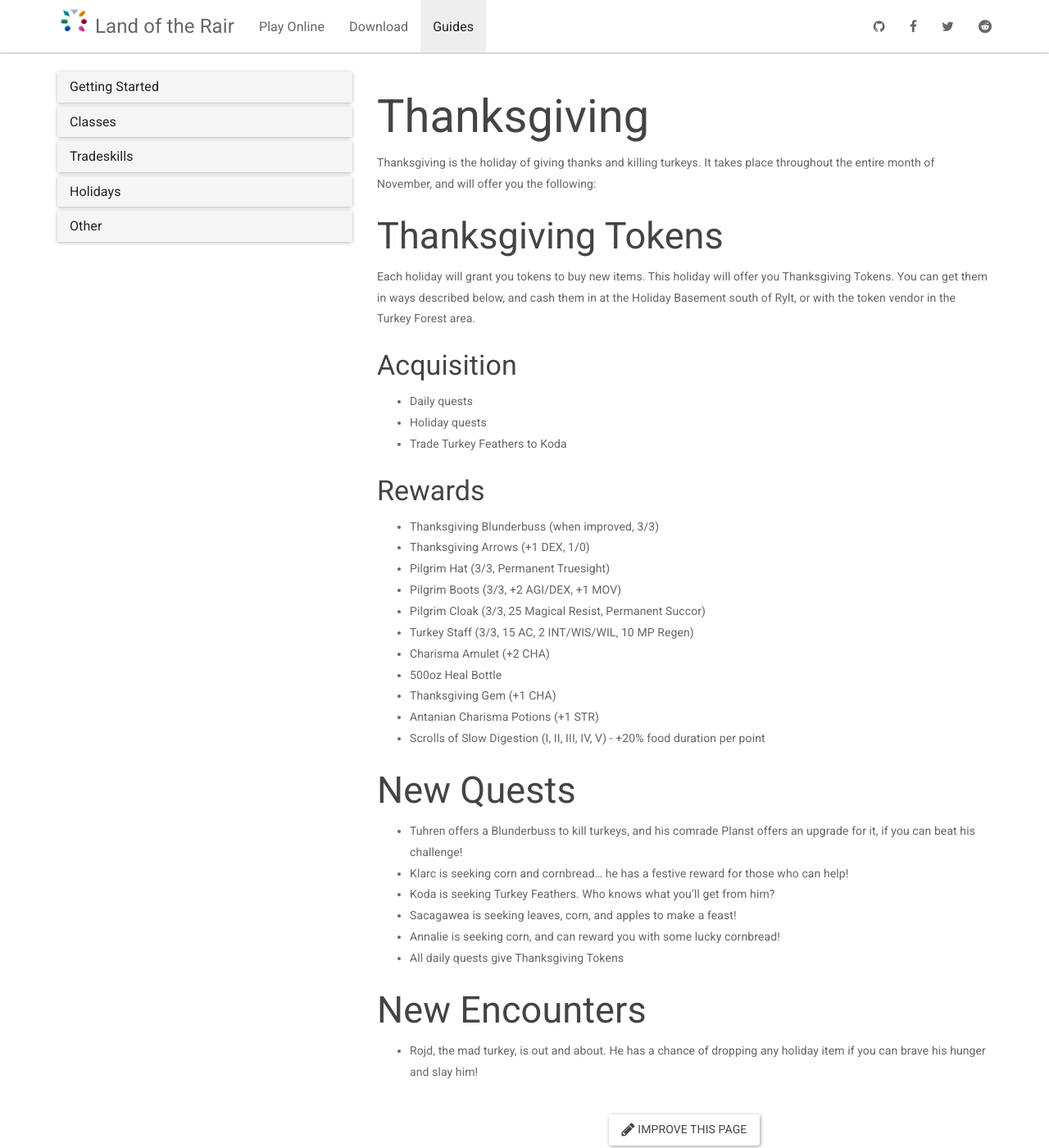
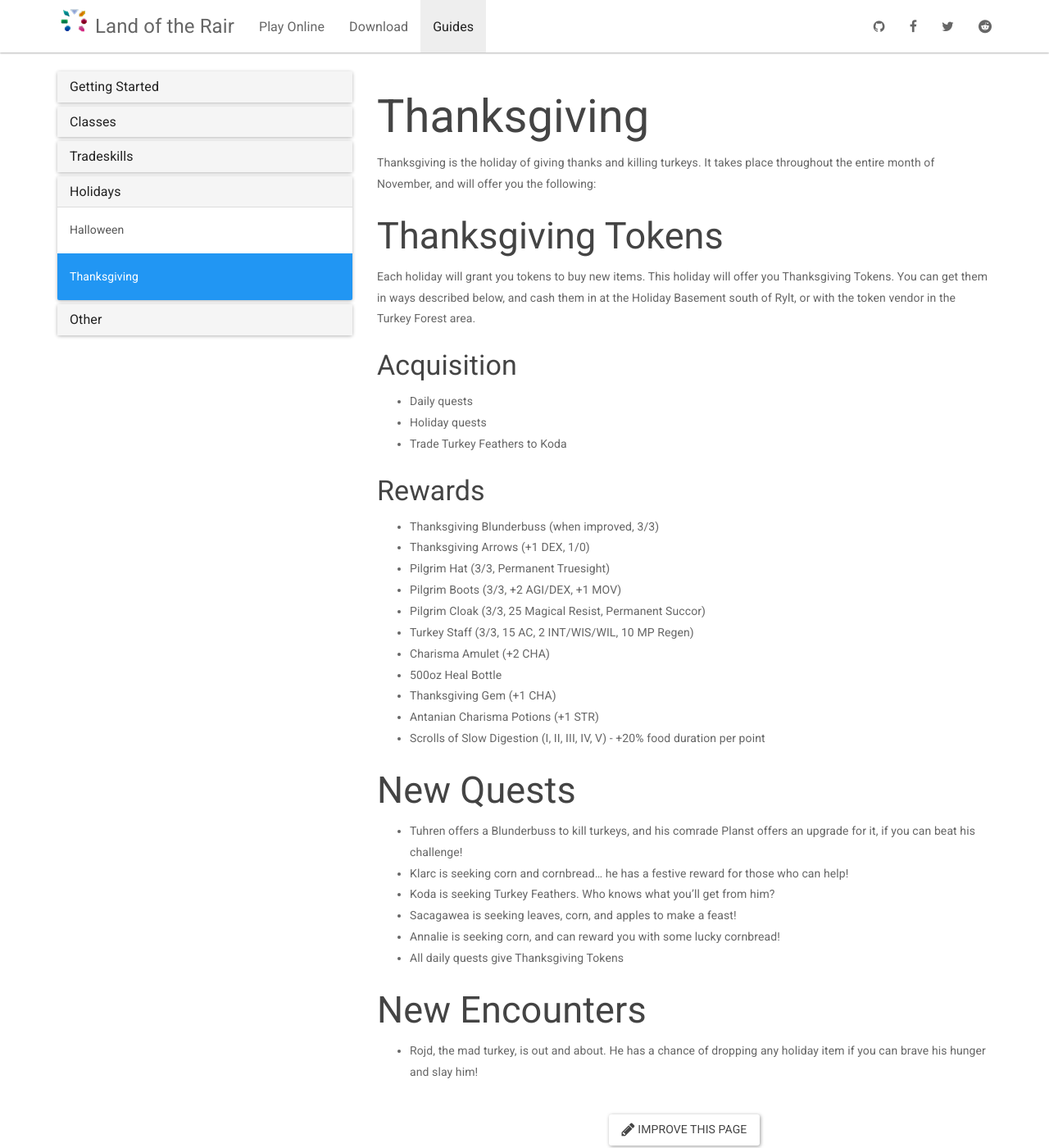
Before and after one commit to LandOfTheRair/landoftherair.github.io, a Jekyll site: the page built from _docs/holiday/thanksgiving.md, in a window 1280 px wide and 1400 px high. Shown: the whole window at 82% size. Built offline with Jekyll 4.4.1, drawn with Linux system fonts in a browser that asks for light colours; nearby versions of some CDN libraries.

Commit message:
Update docs.yml

```diff
--- a/_data/docs.yml
+++ b/_data/docs.yml
@@ -27,6 +27,7 @@
 - title: Holidays
   docs:
   - halloween
+  - thanksgiving
 
 - title: Other
   docs:
```
